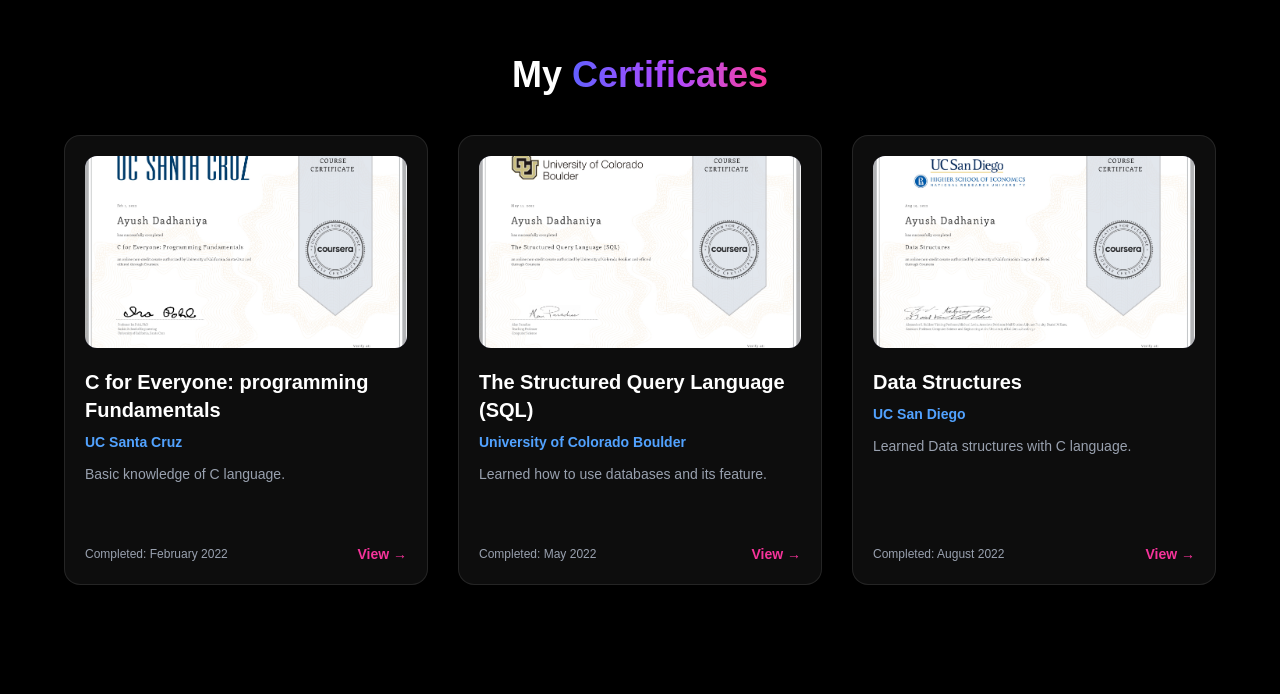
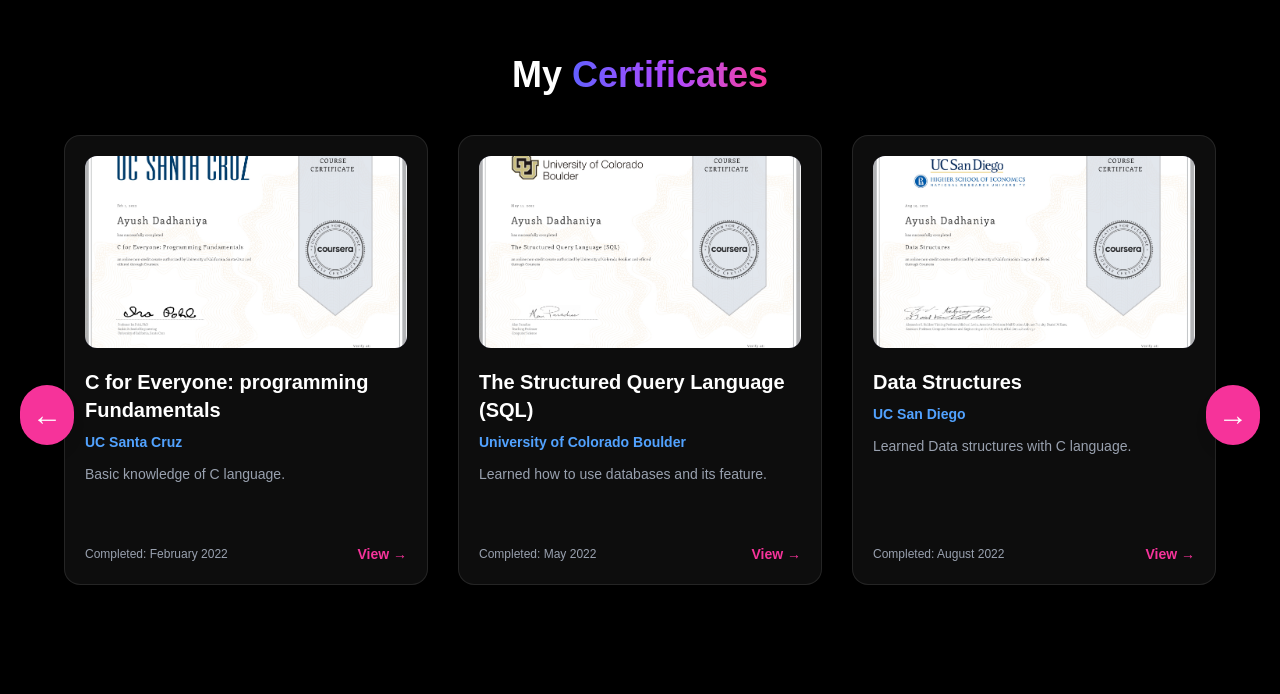
Before and after one commit to Ayush-Dadhaniya/Portfolio, a Next.js app in the folder portfolio_ayush_dadhaniya/: page / in a window 1280 px wide. Shown: the part 3706-4400 px from the top of the page. Built offline with nearby package versions, Linux system fonts and the light colour scheme.

Commit message:
updated some content

```diff
--- a/portfolio_ayush_dadhaniya/components/Certificates/page.js
+++ b/portfolio_ayush_dadhaniya/components/Certificates/page.js
@@ -1,10 +1,12 @@
 'use client';
 
-import React from 'react';
+import React, { useRef, useEffect, useState } from 'react';
 import Image from 'next/image';
 import { Swiper, SwiperSlide } from 'swiper/react';
+import { Navigation } from 'swiper/modules';
 import 'swiper/css';
-import 'swiper/css/pagination';
+import 'swiper/css/navigation';
+
 const certificateData = [
   {
     title: "C for Everyone: programming Fundamentals",
@@ -89,17 +91,54 @@
 ];
 
 const Certificates = () => {
+  const prevRef = useRef(null);
+  const nextRef = useRef(null);
+
+  const [swiperReady, setSwiperReady] = useState(false);
+
+  useEffect(() => {
+    setSwiperReady(true);
+  }, []);
+
   return (
-    <section className="bg-black text-white flex flex-col items-center p-10 min-h-screen">
+    <section className="bg-black text-white flex flex-col items-center p-10 min-h-screen relative">
       <div className="text-2xl sm:text-3xl md:text-4xl font-bold mb-10 text-center">
         My <span className="bg-gradient-to-r from-indigo-500 via-purple-500 to-pink-500 bg-clip-text text-transparent">Certificates</span>
       </div>
 
+      {/* Navigation Buttons */}
+      <div className="absolute flex justify-center items-center top-1/2 left-5 z-10 transform -translate-y-1/2">
+        <div ref={prevRef}>
+          <button className="text-3xl text-white bg-pink-500 hover:bg-pink-700 rounded-full p-3 shadow-lg">
+            &#8592;
+          </button>
+        </div>
+      </div>
+
+      <div className="absolute flex justify-center items-center top-1/2 right-5 z-10 transform -translate-y-1/2">
+        <div ref={nextRef}>
+          <button className="text-3xl text-white bg-pink-500 hover:bg-pink-700 rounded-full p-3 shadow-lg">
+            &#8594;
+          </button>
+        </div>
+      </div>
+
+      {swiperReady && (
         <Swiper
+          modules={[Navigation]}
           slidesPerView={1}
           spaceBetween={30}
-        autoplay={{ delay: 2500, disableOnInteraction: false }} // Autoplay every 1 second
-        loop={true} // Loop the carousel
+          loop={true}
+          navigation={{
+            prevEl: prevRef.current,
+            nextEl: nextRef.current,
+          }}
+          onBeforeInit={(swiper) => {
+            if (typeof swiper.params.navigation !== 'boolean') {
+              swiper.params.navigation.prevEl = prevRef.current;
+              swiper.params.navigation.nextEl = nextRef.current;
+            }
+          }}
           breakpoints={{
             640: { slidesPerView: 1 },
             768: { slidesPerView: 2 },
@@ -113,22 +152,19 @@
                 className="bg-white/5 border border-white/10 rounded-2xl overflow-hidden flex flex-col p-5"
                 style={{
                   transition: 'transform 0.3s ease, box-shadow 0.3s ease, border-color 0.3s ease',
-                height: '450px', // Set fixed height for each card
+                  height: '450px',
                 }}
               >
                 <div
                   className="relative flex justify-center items-center bg-indigo-500/20 h-48 mb-5 rounded-xl overflow-hidden"
-                style={{
-                  transition: 'transform 0.3s ease',
-                  width: '100%',
-                }}
+                  style={{ transition: 'transform 0.3s ease', width: '100%' }}
                 >
                   <Image
                     src={certificate.image}
                     alt="Certificate"
-                  width={500}  // Set width according to your design
-                  height={200} // Set a consistent height for images
-                  style={{ objectFit: 'contain' }} // Ensure images maintain aspect ratio
+                    width={500}
+                    height={200}
+                    style={{ objectFit: 'contain' }}
                   />
                 </div>
                 <div className="flex flex-col flex-grow">
@@ -151,6 +187,7 @@
             </SwiperSlide>
           ))}
         </Swiper>
+      )}
     </section>
   );
 };
--- a/portfolio_ayush_dadhaniya/components/Footer/page.js
+++ b/portfolio_ayush_dadhaniya/components/Footer/page.js
@@ -36,7 +36,7 @@
                 <div>
                     <a
                         href="mailto:ayushdadhaniya05@gmail.com"
-                        className="text-green-500 hover:underline"
+                        className="text-green-500"
                     >
                         Email: ayushdadhaniya05@gmail.com
                     </a>
```
Lines whose indentation alone changed are shown as unchanged.
